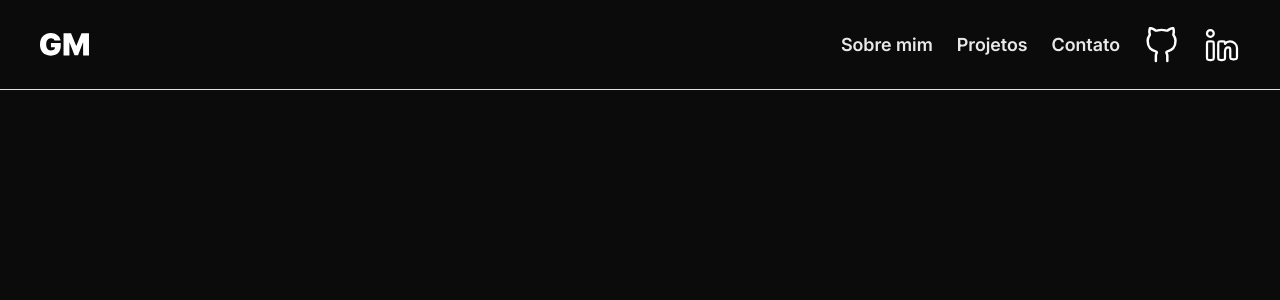
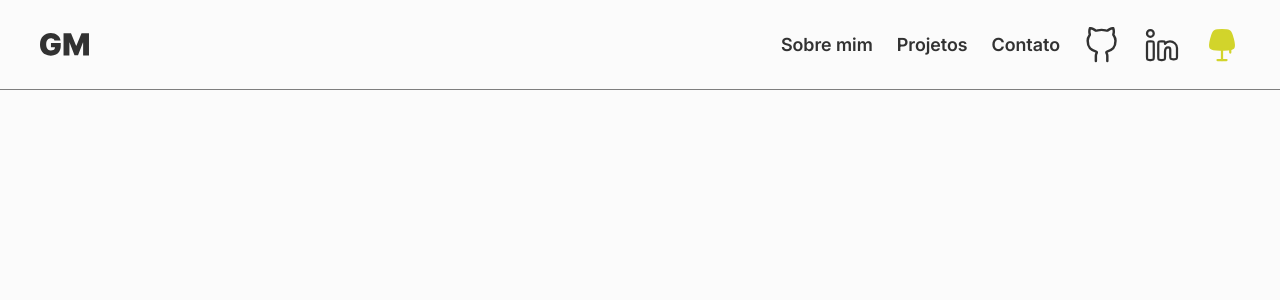
Before and after one commit to Guillerme00/portfolio, a React app in the folder portfolio/: page / in a window 1280 px wide. Shown: the top 300 px of the page. Built offline with nearby package versions, Linux system fonts and the light colour scheme; the HTML template or start-up script is replaced by a standard one.

Commit message:
Att 0.0.4 - Finishing header

```diff
--- a/portfolio/src/App.tsx
+++ b/portfolio/src/App.tsx
@@ -1,10 +1,9 @@
 import { useState } from "react";
 
 import GM from "./assets/icons/GM.svg?react";
-
 import LINKEDIN from "./assets/icons/LINKEDIN.svg?react";
-
 import GITHUB from "./assets/icons/GITHUB.svg?react";
+import LAMP from "./assets/icons/LAMP.svg?react";
 
 import { dark } from "./page_styles/dark";
 import { light } from "./page_styles/light";
@@ -13,7 +12,7 @@ import { portuguese } from "./page_language/portuguese";
 import { english } from "./page_language/english";
 
 function App() {
-  const [pageStyle, setPageStyle] = useState("dark");
+  const [pageStyle, setPageStyle] = useState("light");
   const [pageLanguage, setPageLanguage] = useState("portuguese");
 
   const theme = pageStyle === "dark" ? dark : light;
@@ -39,7 +38,7 @@ function App() {
             }
           >
             <GM
-              className={`cursor-pointer ${theme.color === "dark" ? "text-white" : "text-black"}`}
+              className={`cursor-pointer ${theme.header_font_color} ${theme.header_font_color_hover} transition-colors duration-300`}
             />
           </div>
 
@@ -61,10 +60,20 @@ function App() {
               {language.header_contact}
             </h1>
             <GITHUB
-              className={`w-[36px] h-[36px] cursor-pointer ${theme.color === "dark" ? "text-white" : "text-black"}`}
+              className={`w-[36px] h-[36px] cursor-pointer ${theme.header_font_color} ${theme.header_font_color_hover} transition-colors duration-300`}
             />
             <LINKEDIN
-              className={`w-[36px] h-[36px] cursor-pointer ${theme.color === "dark" ? "text-white" : "text-black"}`}
+              className={`w-[36px] h-[36px] cursor-pointer ${theme.header_font_color} ${theme.header_font_color_hover} transition-colors duration-300`}
+            />
+            <LAMP
+              className={`w-[36px] h-[36px] cursor-pointer ${theme.lamp_font_color} ${theme.lamp_font_color_hover} transition-colors duration-300`}
+              onClick={() => {
+                if (theme.color === "dark") {
+                  setPageStyle("light");
+                } else {
+                  setPageStyle("dark");
+                }
+              }}
             />
           </div>
         </header>
--- a/portfolio/src/page_styles/dark.ts
+++ b/portfolio/src/page_styles/dark.ts
@@ -4,4 +4,6 @@ export const dark = {
   header_border: "border-[#E3E3E3]",
   header_font_color: "text-[#E7E9EA]",
   header_font_color_hover: "hover:text-[#6D6C6C]",
+  lamp_font_color: undefined,
+  lamp_font_color_hover: "hover:text-[#d2d42b]",
 };
--- a/portfolio/src/page_styles/light.ts
+++ b/portfolio/src/page_styles/light.ts
@@ -4,4 +4,6 @@ export const light = {
   header_border: "border-[#7E7E7E]",
   header_font_color: "text-[#000000CC]",
   header_font_color_hover: "hover:text-[#6D6C6C]",
+  lamp_font_color: "fill-[#d2d42b] text-[#d2d42b]",
+  lamp_font_color_hover: "hover:text-[#b8b147]",
 };
```
Also changed, not shown: portfolio/src/assets/icons/LAMP.svg (added).
